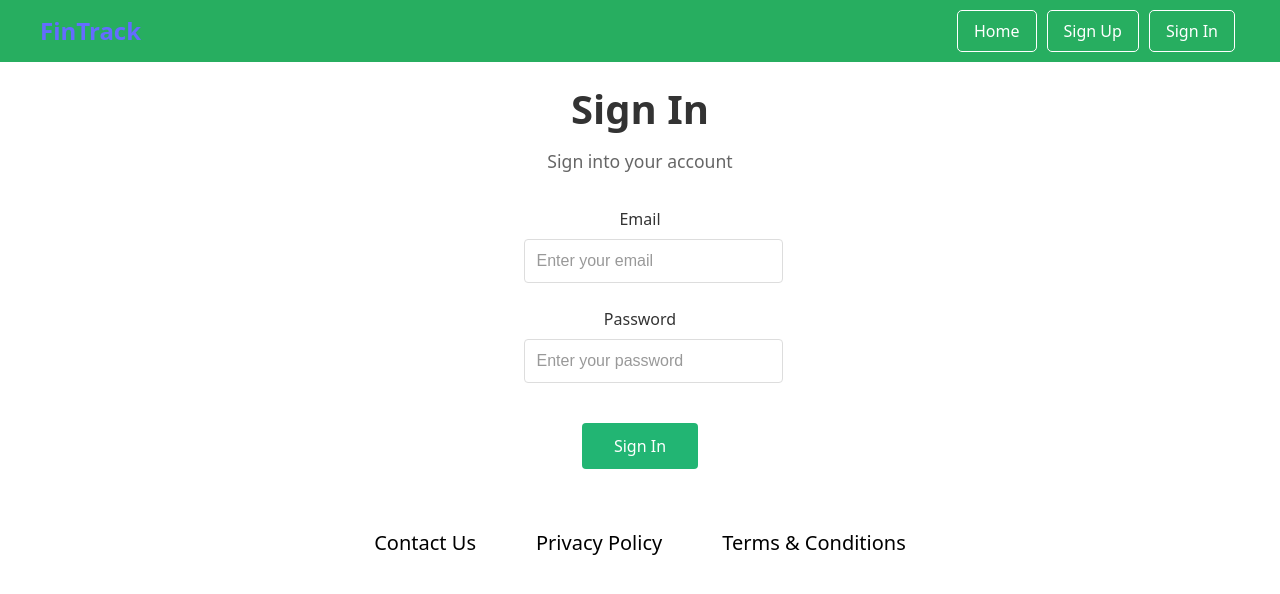
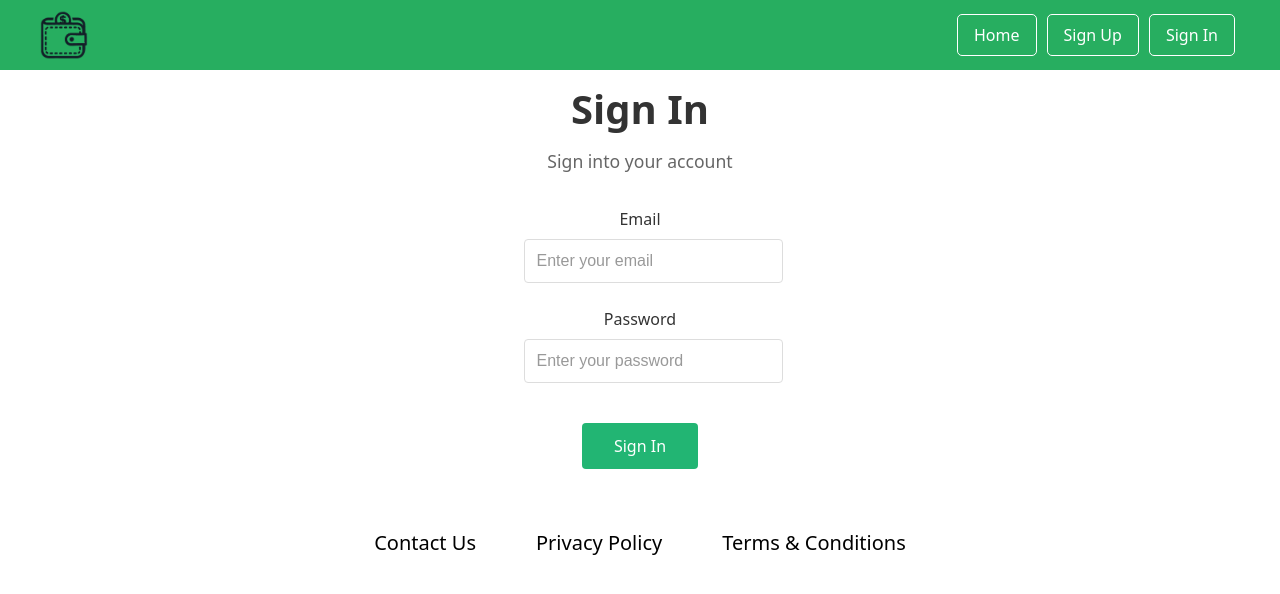
Before and after one commit to ErcModel3/personal-finance-tracker, a React (Vite) app: page /signin in a window 1280 px wide. Shown: the top 594 px of the page. Built offline with nearby package versions, Linux system fonts and the light colour scheme; no server answers.

Commit message:
Replaced FinTrack for the logo in the navbar

```diff
--- a/src/components/Navbar.jsx
+++ b/src/components/Navbar.jsx
@@ -1,6 +1,7 @@
 import React from 'react';
 import './Navbar.css';
 import {Link} from 'react-router-dom';
+import logo from '../../public/logo-no-bg.png';
 
 const Navbar = () => {
 
@@ -8,9 +9,13 @@ const Navbar = () => {
         <nav className="navbar navbar-expand-lg fixed-top">
             <div className="container">
                 {/* Left side: Budgeting App title */}
-                <Link className="navbar-brand" to="/">
-                    FinTrack
-                </Link>
+
+                {/*Commented out but not removed incase someone else wants to play with the image*/}
+                {/*<Link className="navbar-brand" to="/">*/}
+                {/*    FinTrack*/}
+                {/*</Link>*/}
+
+                <img src={logo} alt="logo-no-bg.png" height="50" width="auto"/>
 
                 {/* Right side: Navigation buttons */}
                 <div className="navbar-nav ms-auto"> {/* ms-auto aligns the nav items to the right */}
```
Also changed, not shown: public/logo-no-bg.png (added).
